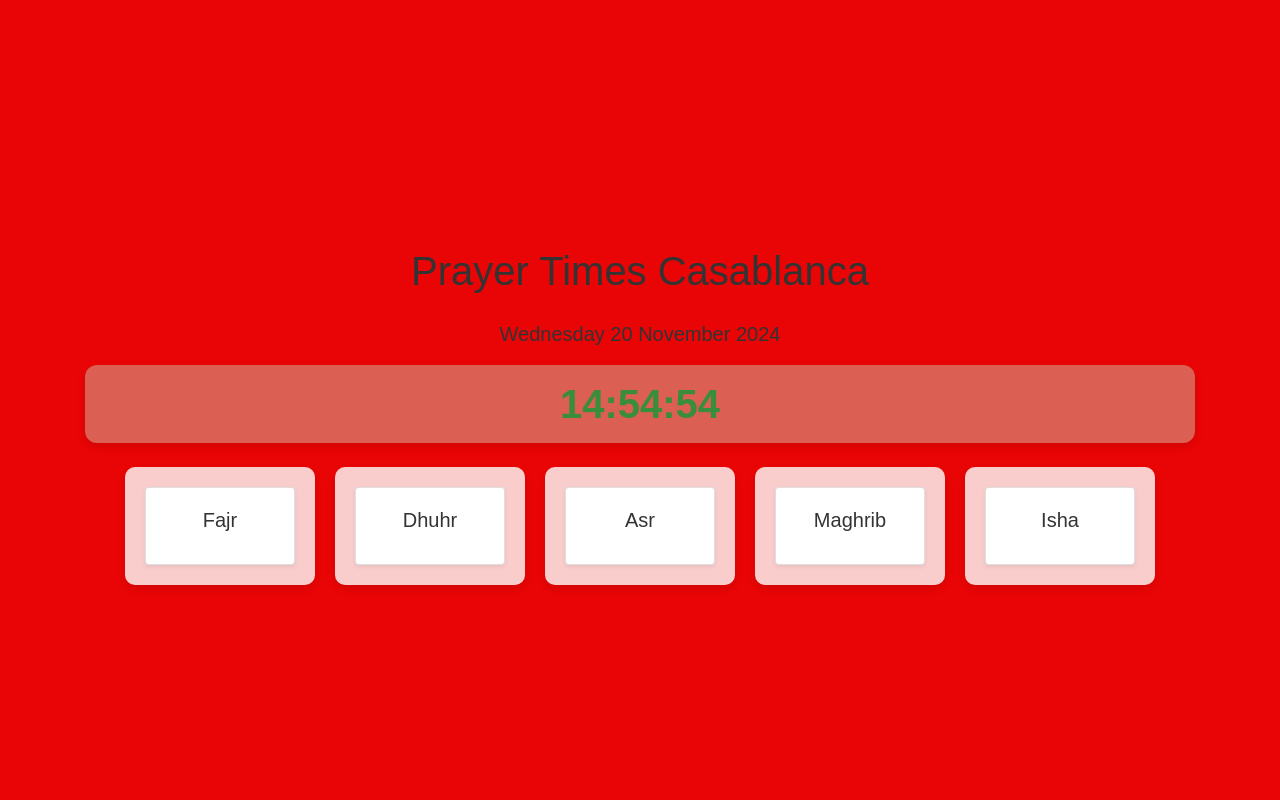
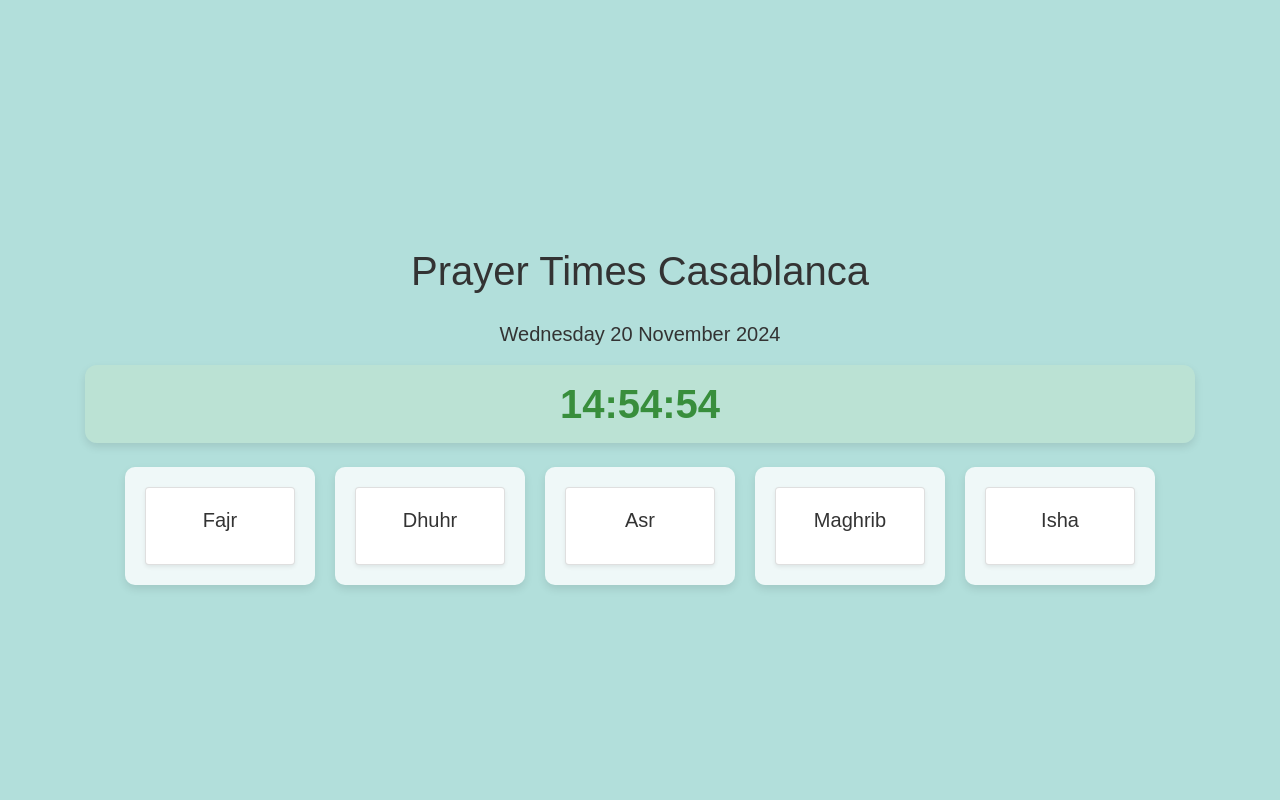
Before and after one commit to yassir-vr/prayer-times-app, a PHP site: page / in a window 1280 px wide. Run offline with PHP 8.4, Linux system fonts and the light colour scheme; data that the repository does not hold is empty.

Commit message:
changing style

```diff
--- a/style.css
+++ b/style.css
@@ -1,7 +1,7 @@
 /* Basisstijl voor body */
 body {
     font-family: 'Arial', sans-serif;
-    background: #e90505;
+    background: #b2dfdb;
     color: #333333;
     display: flex;
     flex-direction: column;
```
